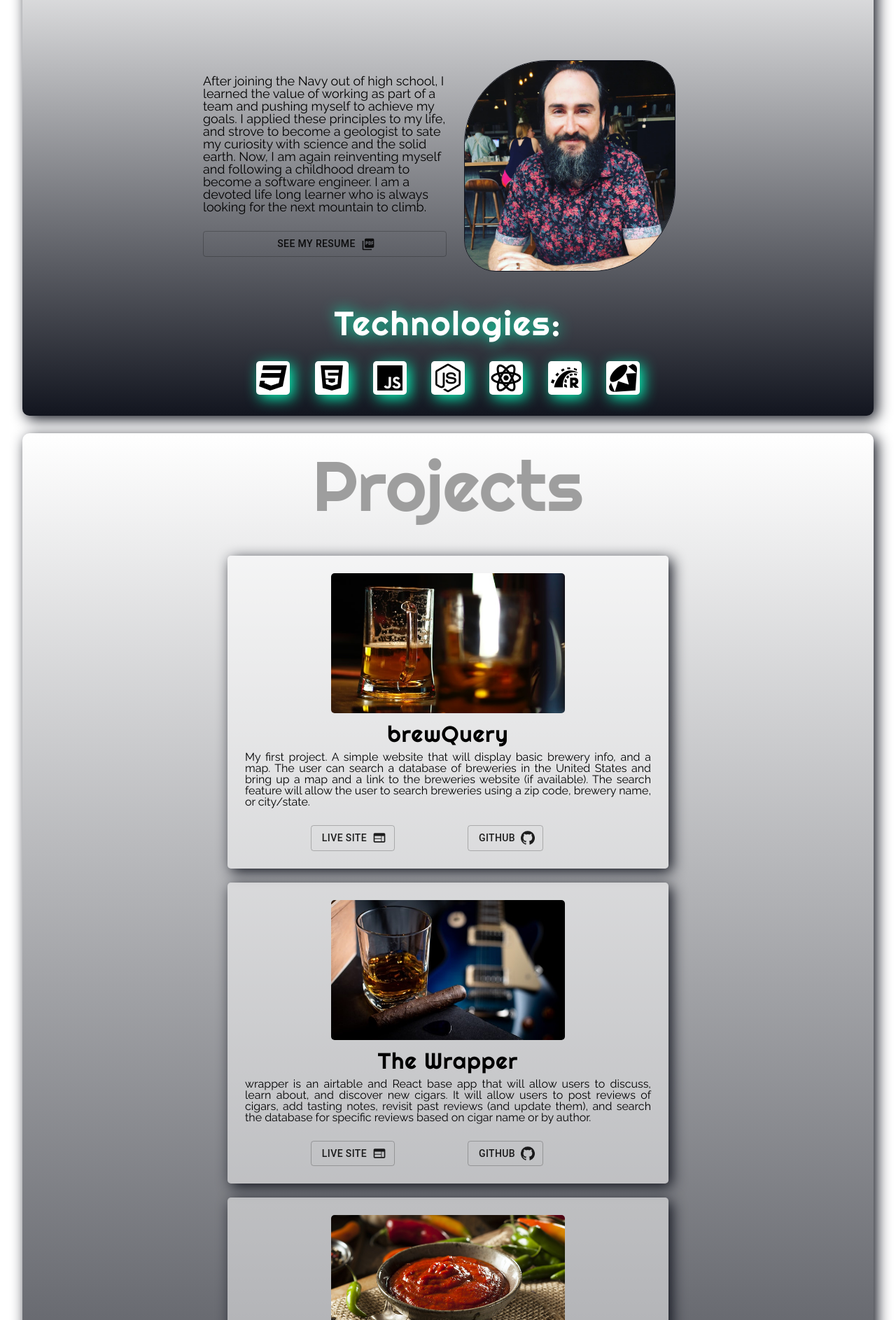
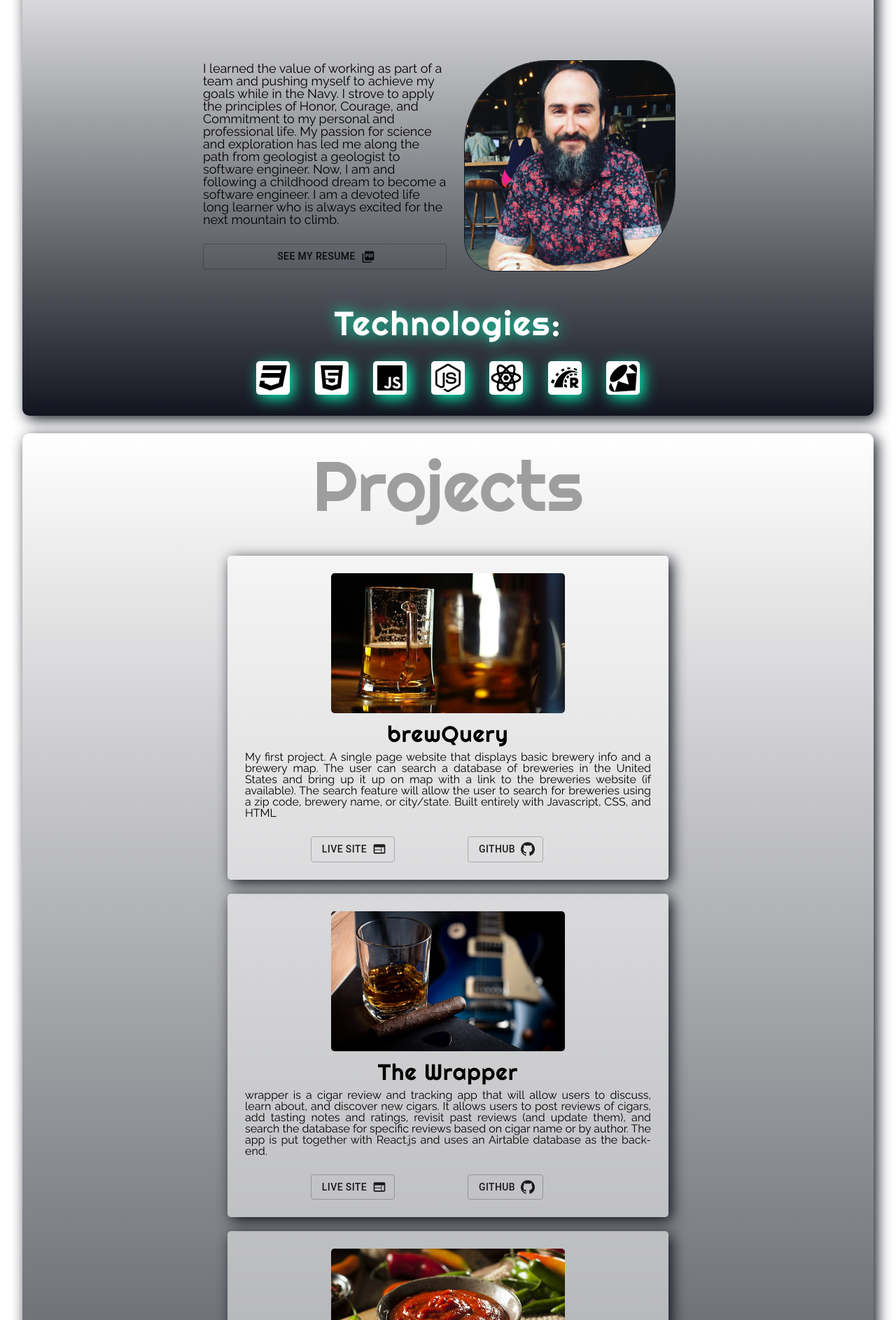
Before and after one commit to zac-olds/Portfolio, a React (Create React App) app: page / in a window 1280 px wide. Shown: the part 714-2600 px from the top of the page at 70% size. Built offline with nearby package versions, Linux system fonts and the light colour scheme; no server answers; grey boxes are pictures that could not be loaded.

Commit message:
updated some descriptions

```diff
--- a/src/layouts/Nav.jsx
+++ b/src/layouts/Nav.jsx
@@ -20,7 +20,7 @@ const Nav = () => {
           activeClass="active"
           spy={true}
           smooth={true}
-          offset={-100}
+          offset={-70}
           duration={500}
         >
           ABOUT
@@ -40,7 +40,7 @@ const Nav = () => {
           activeClass="active"
           spy={true}
           smooth={true}
-          offset={-100}
+          offset={-70}
           duration={500}
         >
           CONTACT
--- a/src/screens/About.jsx
+++ b/src/screens/About.jsx
@@ -27,13 +27,14 @@ const About = () => {
         <div className="info-box">
           <img className="profile-photo" alt="profile" src={profile} />
           <div className="brand-statement">
-            After joining the Navy out of high school, I learned the value of
-            working as part of a team and pushing myself to achieve my goals. I
-            applied these principles to my life, and strove to become a
-            geologist to sate my curiosity with science and the solid earth.
-            Now, I am again reinventing myself and following a childhood dream
-            to become a software engineer. I am a devoted life long learner who
-            is always looking for the next mountain to climb.
+            I learned the value of working as part of a team and pushing myself
+            to achieve my goals while in the Navy. I strove to apply the
+            principles of Honor, Courage, and Commitment to my personal and
+            professional life. My passion for science and exploration has led me
+            along the path from geologist a geologist to software engineer. Now,
+            I am and following a childhood dream to become a software engineer.
+            I am a devoted life long learner who is always excited for the next
+            mountain to climb.
             <Button
               id="resume-button"
               variant="outlined"
--- a/src/screens/Projects.jsx
+++ b/src/screens/Projects.jsx
@@ -21,7 +21,7 @@ const Projects = () => {
       image: beer,
       name: "brewQuery",
       description:
-        "My first project. A simple website that will display basic brewery info, and a map. The user can search a database of breweries in the United States and bring up a map and a link to the breweries website (if available). The search feature will allow the user to search breweries using a zip code, brewery name, or city/state.",
+        "My first project. A single page website that displays basic brewery info and a brewery map. The user can search a database of breweries in the United States and bring up it up on map with a link to the breweries website (if available). The search feature will allow the user to search for breweries using a zip code, brewery name, or city/state. Built entirely with Javascript, CSS, and HTML",
       liveUrl: "https://zac-olds.github.io/brewQuery/",
       github: "https://github.com/zac-olds/brewQuery",
     },
@@ -29,7 +29,7 @@ const Projects = () => {
       image: cigar,
       name: "The Wrapper",
       description:
-        "wrapper is an airtable and React base app that will allow users to discuss, learn about, and discover new cigars. It will allow users to post reviews of cigars, add tasting notes, revisit past reviews (and update them), and search the database for specific reviews based on cigar name or by author.",
+        "wrapper is a cigar review and tracking app that will allow users to discuss, learn about, and discover new cigars. It allows users to post reviews of cigars, add tasting notes and ratings, revisit past reviews (and update them), and search the database for specific reviews based on cigar name or by author. The app is put together with React.js and uses an Airtable database as the back-end.",
       liveUrl: "https://the-wrapper.netlify.app/",
       github: "https://github.com/zac-olds/wrapper",
     },
@@ -37,7 +37,7 @@ const Projects = () => {
       image: pepper,
       name: "Habanero's Market",
       description:
-        "A full stack online marketplace app for hot sauce enthusiasts. Users can create a unique user account that will allow them to create, read, edit, and delete items on the marketplace.",
+        "A full-stack mock online marketplace app for hot sauce enthusiasts, and built by a team of hot sauce enthusiasts. Once they create and account, users can  create, read, edit, and delete hot sauces on the marketplace, as well as browse the cataloge and view details about each sauce. The front-end is built using React.js, with Express and MongoDB providing the back-end functionality.",
       liveUrl: "https://habaneros-marketplace.netlify.app/",
       github: "https://github.com/zac-olds/habaneros-marketplace",
     },
@@ -45,7 +45,7 @@ const Projects = () => {
       image: mineral,
       name: "Mineralopedia",
       description:
-        "Mineralopedia is a (soon to be fully searchable) database of common minerals and their properties that will act as a guide to proper identification and as a reference. Users will be able to register an account that will allow them to add minerals to favorites and add, edit, and delete comments.",
+        "Mineralopedia is a (soon to be fully searchable) database of common minerals and their properties that will act as a guide to proper identification and as a reference. Users will be able to register an account that will allow them to add minerals to favorites and add, edit, and delete comments. Constructed with React.js on a RESTful API utilizing Ruby on Rails and PostgreSQL.",
       liveUrl: "https://mineralopedia.netlify.app/minerals",
       github: "https://github.com/zac-olds/Mineralopedia",
     },
```
